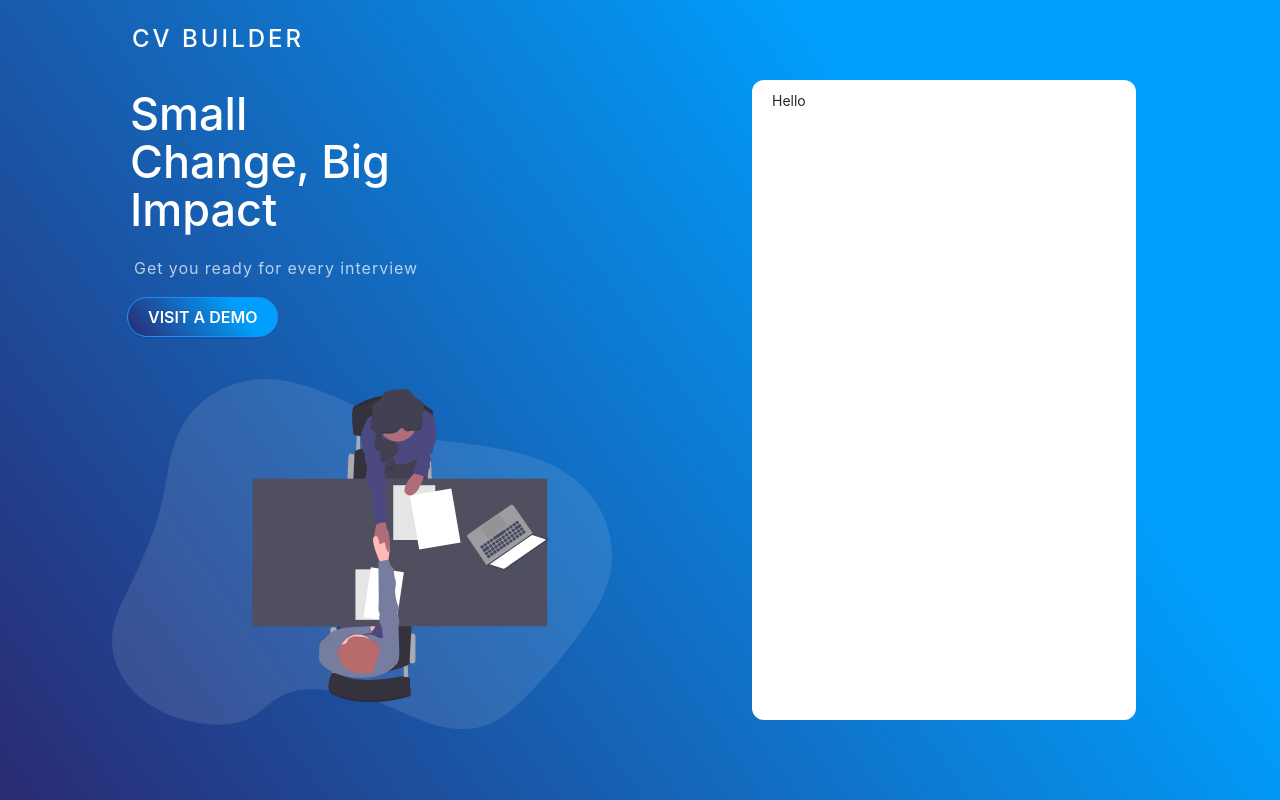
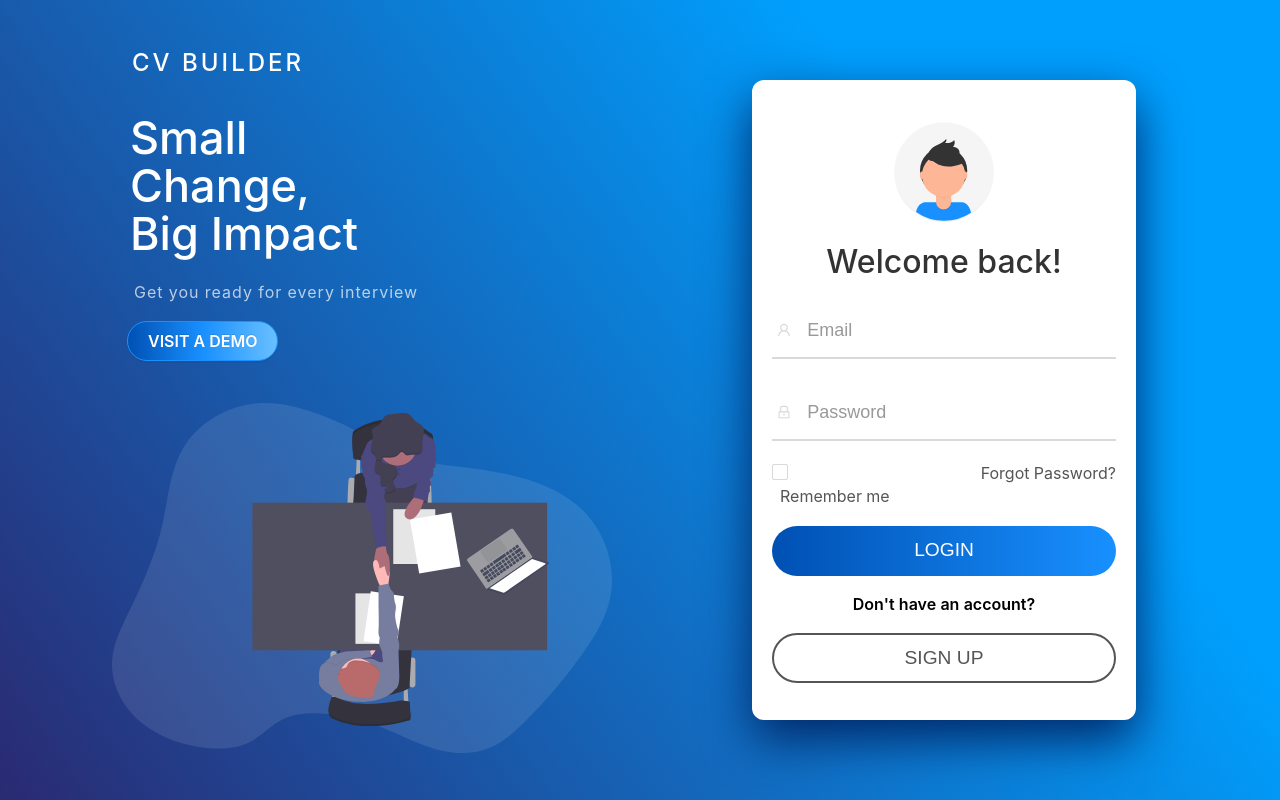
Before and after one commit to hieuvanle/cv-builder, a React (Create React App) app: page /login in a window 1280 px wide. Built offline with nearby package versions, Linux system fonts and the light colour scheme.

Commit message:
upgrade login page

```diff
--- a/src/components/layout/layout.css
+++ b/src/components/layout/layout.css
@@ -12,6 +12,7 @@
   display: flex;
   flex-direction: column;
   margin-left: 5rem;
+  margin-top: 1.5rem;
 }
 .container-left img {
   width: 500px;
@@ -27,7 +28,7 @@
 .container-left h3 {
   color: #fff;
   font-size: 45px;
-  width: 60%;
+  width: 50%;
   padding-left: 18px;
   line-height: 3rem;
 }
@@ -41,7 +42,7 @@
 
 .container-left button {
   color: #fff;
-  background-image: linear-gradient(55deg, #2a2a72 0%, #009ffd 74%);
+  background-image: linear-gradient(to right, #0050b3, #1890ff, #69c0ff);
   margin: 0 0 22px 15px;
   font-weight: 600;
 }
@@ -53,4 +54,5 @@
   margin: auto;
   border-radius: 12px;
   padding: 10px 20px;
+  box-shadow: 0 20px 50px #002766;
 }
--- a/src/components/login/login.css
+++ b/src/components/login/login.css
@@ -1,56 +1,181 @@
-.container {
-  background-color: #2a2a72;
-  background-image: linear-gradient(55deg, #2a2a72 0%, #009ffd 74%);
-  width: 100vw;
-  height: 100vh;
-  display: grid;
-  grid-template-columns: repeat(2, 1fr);
-  padding: 0 2rem;
+.login-content {
+  display: flex;
+  justify-content: flex-start;
+  align-items: center;
+  text-align: center;
 }
 
-.container-left {
-  display: flex;
-  flex-direction: column;
-  margin-left: 5rem;
-}
-.container-left img {
-  width: 500px;
-  margin-top: 20px;
-}
-.container-left h2 {
-  color: #fff;
-  font-size: 24px;
-  padding: 20px;
-  letter-spacing: 3px;
+form {
+  width: 360px;
+  margin: auto;
+  margin-top: 2rem;
 }
 
-.container-left h3 {
-  color: #fff;
-  font-size: 45px;
-  width: 60%;
-  padding-left: 18px;
-  line-height: 3rem;
-}
-
-.container-left p {
-  color: rgba(255, 255, 255, 0.7);
-  font-size: 16px;
-  padding-left: 22px;
-  letter-spacing: 1px;
-}
-
-.container-left button {
-  color: #fff;
-  background-image: linear-gradient(55deg, #2a2a72 0%, #009ffd 74%);
-  margin: 0 0 22px 15px;
+form p {
+  font-size: 1rem;
+  color: black;
   font-weight: 600;
 }
 
-.container-right {
+.login-content img {
+  height: 100px;
+}
+
+.login-content h2 {
+  margin: 15px 0;
+  color: #333;
+
+  font-size: 2rem;
+}
+
+.login-content .input-div {
+  position: relative;
+  display: grid;
+  grid-template-columns: 7% 93%;
+  margin: 25px 0;
+  padding: 5px 0;
+  border-bottom: 2px solid #d9d9d9;
+}
+
+.login-content .input-div.one {
+  margin-top: 0;
+}
+
+.i {
+  color: #d9d9d9;
+  display: flex;
+  justify-content: center;
+  align-items: center;
+}
+
+.i i {
+  transition: 0.3s;
+}
+
+.input-div > div {
+  position: relative;
+  height: 45px;
+}
+
+.input-div:before,
+.input-div:after {
+  content: "";
+  position: absolute;
+  bottom: -2px;
+  width: 0%;
+  height: 2px;
+  background-color: #38d39f;
+  transition: 0.4s;
+}
+
+.input-div:before {
+  right: 50%;
+}
+
+.input-div:after {
+  left: 50%;
+}
+
+.input-div.focus:before,
+.input-div.focus:after {
+  width: 50%;
+}
+
+.input-div.focus > div > h5 {
+  top: -5px;
+  font-size: 15px;
+}
+
+.input-div.focus > .i > i {
+  color: #38d39f;
+}
+
+.input-div > div > input {
+  position: absolute;
+  left: 0;
+  top: 0;
+  width: 100%;
+  height: 100%;
+  border: none;
+  outline: none;
+  background: none;
+  padding: 0.5rem 0.7rem;
+  font-size: 1.2rem;
+  color: #555;
+  font-family: "poppins", sans-serif;
+}
+
+.input-div.pass {
+  margin-bottom: 4px;
+}
+
+::placeholder {
+  color: #999;
+  font-size: 18px;
+}
+
+.form-func {
+  height: auto;
+  width: auto;
+  display: flex;
+  justify-content: space-between;
+}
+
+.forgot-password {
+  display: block;
+  text-align: right;
+  text-decoration: none;
+  color: #555;
+  cursor: pointer;
+  font-size: 1rem;
+  transition: 0.3s;
+  margin-top: 1rem;
+  width: 50%;
+}
+
+.forgot-password:hover {
+  color: #1890ff;
+}
+
+.ant-checkbox-wrapper {
+  display: block;
+  margin-top: 1rem;
+  font-size: 1rem;
+  color: #555;
+}
+
+.btn {
+  display: block;
+  width: 100%;
+  height: 50px;
+  border-radius: 25px;
+  outline: none;
+  border: none;
+  background-size: 200%;
+  font-size: 1.2rem;
+  font-family: "Poppins", sans-serif;
+  text-transform: uppercase;
+  margin: 1rem 0;
+  cursor: pointer;
+  transition: 0.5s;
+}
+
+.login {
+  background-image: linear-gradient(to right, #0050b3, #1890ff, #69c0ff);
+  color: #fff;
+}
+
+.register {
   background: #fff;
-  height: 80vh;
-  width: 30vw;
-  margin: auto;
-  border-radius: 12px;
-  padding: 10px 20px;
+  border: 2px solid #555;
+  color: #555;
 }
+.login:hover {
+  background-position: right;
+}
+
+.register:hover {
+  background-image: linear-gradient(to right, #0050b3, #1890ff, #69c0ff);
+  color: #fff;
+  border: none;
+}
--- a/src/components/login/login.js
+++ b/src/components/login/login.js
@@ -1,25 +1,46 @@
 import React, { useState } from "react";
 import "./login.css";
-import background from "../../assets/background.svg";
-import { Button } from "antd";
+
+import avatar from "../../assets/avatar.svg";
+import Layout from "../layout/layout";
+import { Checkbox } from "antd";
+import { UserOutlined, LockOutlined } from "@ant-design/icons";
 
 const Login = () => {
   return (
-    <div className="container">
-      <div className="container-left">
-        <h2>CV BUILDER</h2>
-        <div>
-          <h3>Small Change, Big Impact</h3>
-          <p>Get you ready for every interview</p>
-          <Button type="primary" shape="round" size="large">
-            VISIT A DEMO
-          </Button>
-        </div>
-        <img src={background} alt="background"></img>
+    <Layout>
+      <div className="login-content">
+        <form>
+          <img src={avatar} alt="avatar" />
+          <h2 className="title">Welcome back!</h2>
+          <div className="input-div one">
+            <div className="i">
+              <UserOutlined />
+            </div>
+            <div className="div">
+              <input type="text" className="input" placeholder="Email" />
+            </div>
+          </div>
+          <div className="input-div pass">
+            <div className="i">
+              <LockOutlined />
+            </div>
+            <div className="div">
+              <input type="password" className="input" placeholder="Password" />
+            </div>
+          </div>
+          <div className="form-func">
+            <Checkbox>Remember me</Checkbox>
+            <a href="/" className="forgot-password">
+              Forgot Password?
+            </a>
+          </div>
+          <button className="btn login">LOGIN</button>
+          <p>Don't have an account?</p>
+          <button className="btn register">SIGN UP</button>
+        </form>
       </div>
-
-      <div className="container-right">Hello</div>
-    </div>
+    </Layout>
   );
 };
 
```
Also changed, not shown: src/assets/avatar.svg (added).
